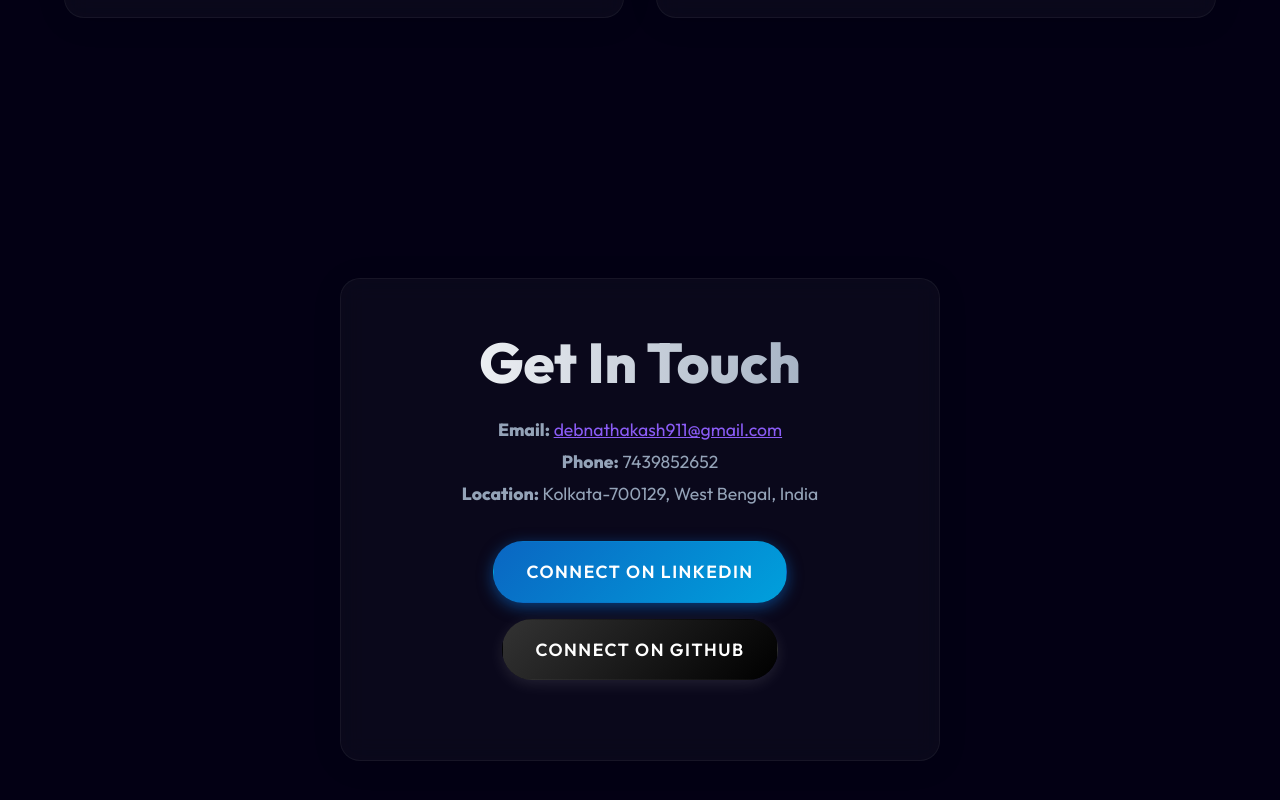
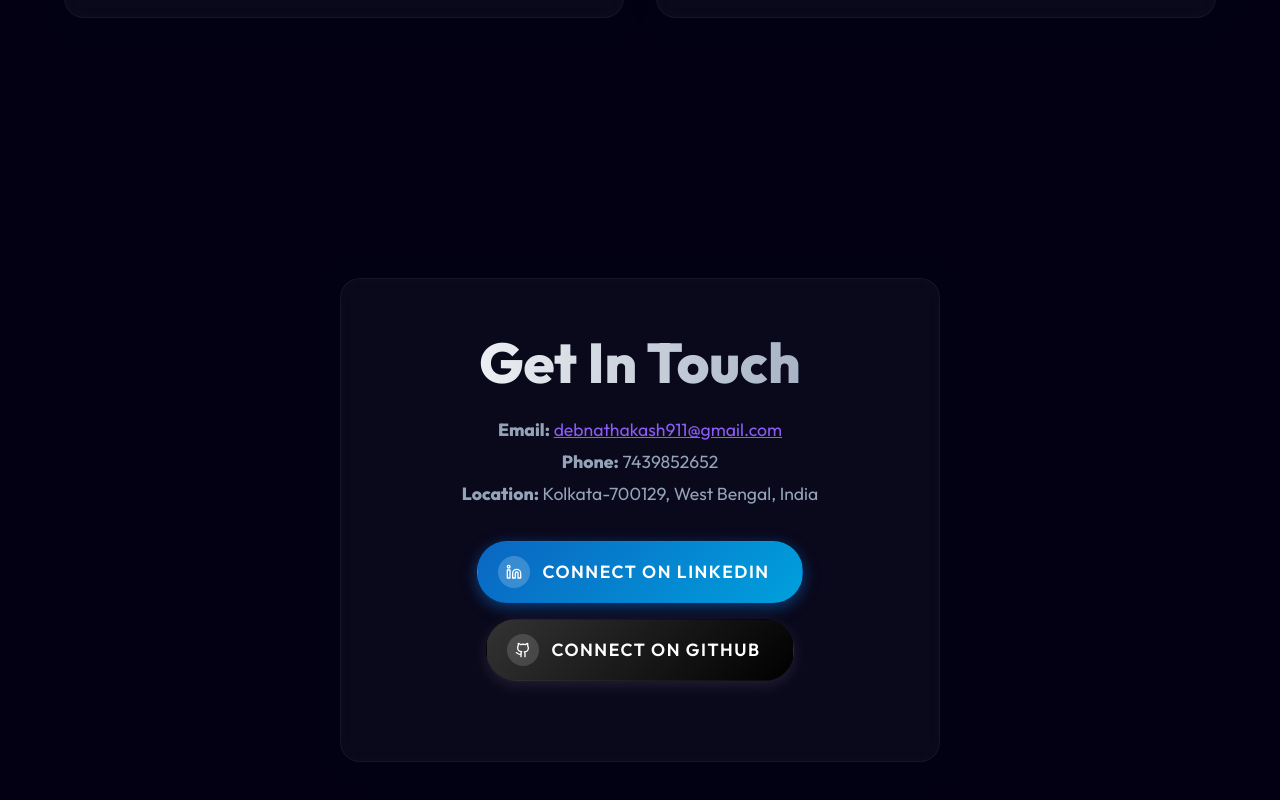
Before and after one commit to mahaakash11x/akash-portfolio, a Next.js app: page / in a window 1280 px wide. Shown: the part 3917-4717 px from the top of the page. Built offline with nearby package versions, Linux system fonts and the light colour scheme.

Commit message:
icon added in linkdin and github button

```diff
--- a/src/app/page.tsx
+++ b/src/app/page.tsx
@@ -235,10 +235,23 @@ export default function Home() {
             <p><strong>Phone:</strong> 7439852652</p>
             <p><strong>Location:</strong> Kolkata-700129, West Bengal, India</p>
             <div style={{ marginTop: '2rem', display: 'flex', gap: '1rem', justifyContent: 'center', flexWrap: 'wrap' }}>
-              <a href="https://www.linkedin.com/in/akash-debnath-a94124241" target="_blank" rel="noopener noreferrer" className="btn btn-linkedin">
+              <a href="https://www.linkedin.com/in/akash-debnath-a94124241" target="_blank" rel="noopener noreferrer" className="btn btn-linkedin" style={{ gap: '0.75rem', paddingLeft: '1.25rem' }}>
+                <span style={{ display: 'flex', alignItems: 'center', justifyContent: 'center', width: '32px', height: '32px', backgroundColor: 'rgba(255, 255, 255, 0.2)', borderRadius: '50%', flexShrink: 0 }}>
+                  <svg xmlns="http://www.w3.org/2000/svg" width="16" height="16" viewBox="0 0 24 24" fill="none" stroke="currentColor" strokeWidth="2" strokeLinecap="round" strokeLinejoin="round">
+                    <path d="M16 8a6 6 0 0 1 6 6v7h-4v-7a2 2 0 0 0-2-2 2 2 0 0 0-2 2v7h-4v-7a6 6 0 0 1 6-6z"></path>
+                    <rect x="2" y="9" width="4" height="12"></rect>
+                    <circle cx="4" cy="4" r="2"></circle>
+                  </svg>
+                </span>
                 Connect on LinkedIn
               </a>
-              <a href="https://github.com/mahaakash11x" target="_blank" rel="noopener noreferrer" className="btn btn-github">
+              <a href="https://github.com/mahaakash11x" target="_blank" rel="noopener noreferrer" className="btn btn-github" style={{ gap: '0.75rem', paddingLeft: '1.25rem' }}>
+                <span style={{ display: 'flex', alignItems: 'center', justifyContent: 'center', width: '32px', height: '32px', backgroundColor: 'rgba(255, 255, 255, 0.15)', borderRadius: '50%', flexShrink: 0 }}>
+                  <svg xmlns="http://www.w3.org/2000/svg" width="16" height="16" viewBox="0 0 24 24" fill="none" stroke="currentColor" strokeWidth="2" strokeLinecap="round" strokeLinejoin="round">
+                    <path d="M15 22v-4a4.8 4.8 0 0 0-1-3.2c3 0 6-2 6-5.5.08-1.25-.27-2.48-1-3.5.28-1.15.28-2.35 0-3.5 0 0-1 0-3 1.5-2.64-.5-5.36-.5-8 0C6 2 5 2 5 2c-.3 1.15-.3 2.35 0 3.5A5.403 5.403 0 0 0 4 9c0 3.5 3 5.5 6 5.5-.39.49-.68 1.05-.85 1.65-.17.6-.22 1.23-.15 1.85v4"></path>
+                    <path d="M9 18c-4.51 2-5-2-7-2"></path>
+                  </svg>
+                </span>
                 Connect on GitHub
               </a>
             </div>
```
